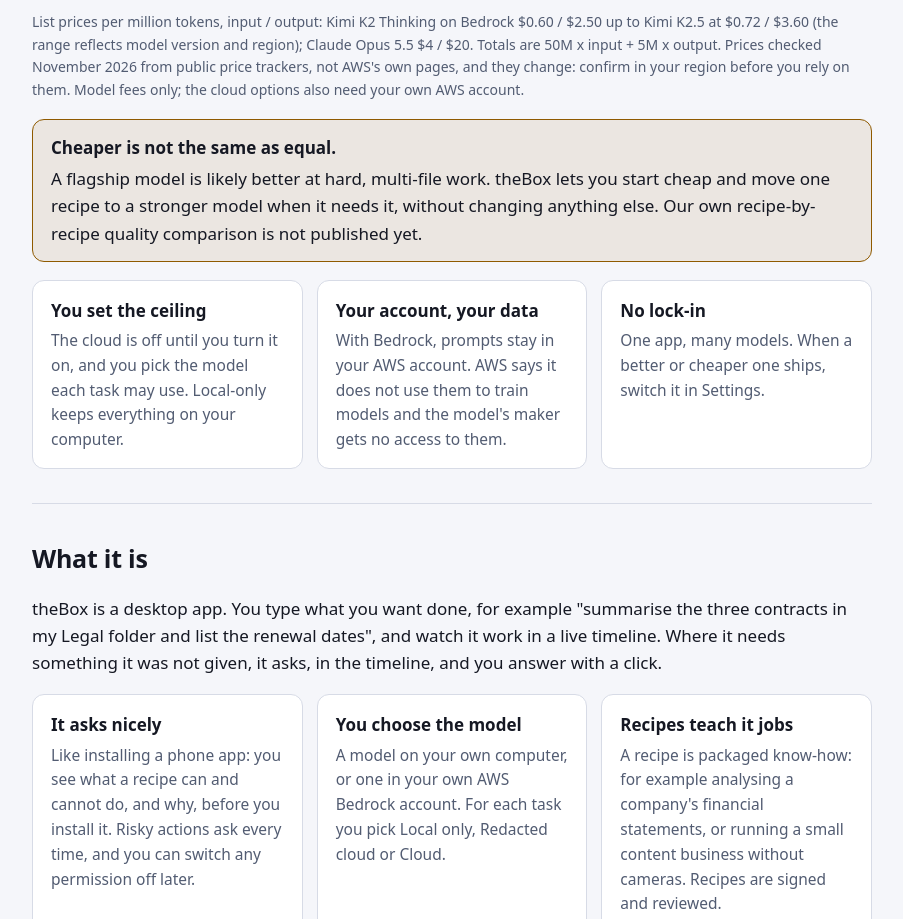
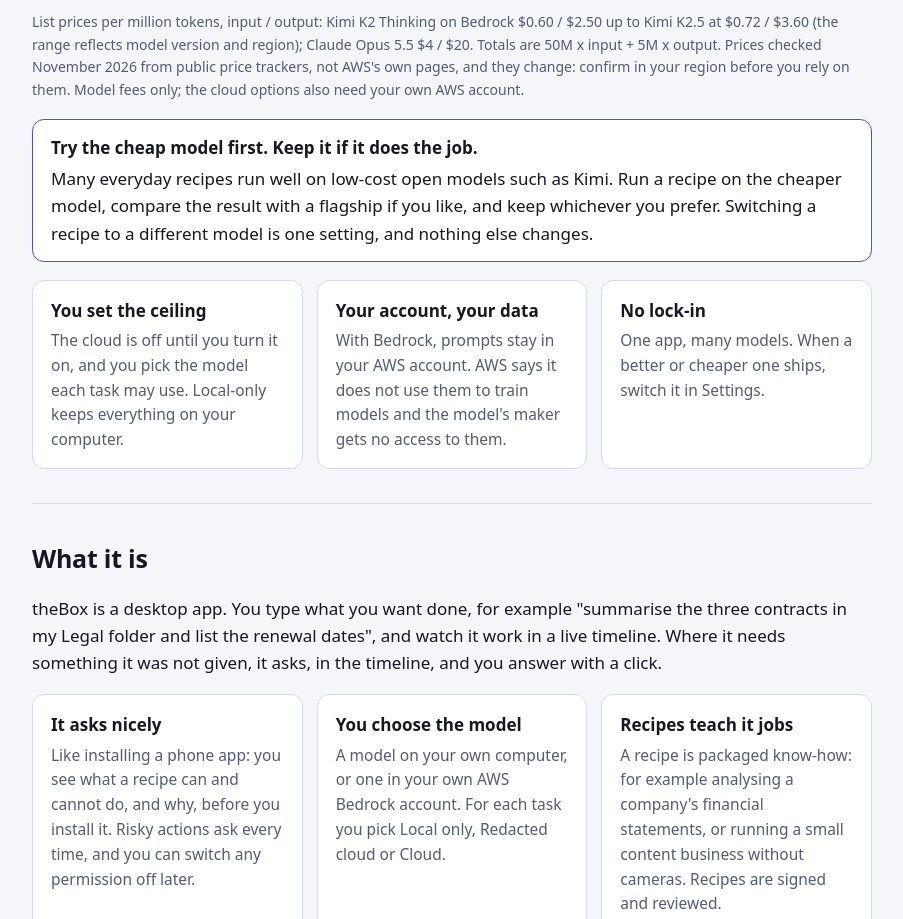
Before and after one commit to opaq-ai/getTheBox, a plain HTML site: page index.html in a window 1280 px wide. Shown: the part 984-1903 px from the top of the page, without its empty margins (188-1091 px from the left). Drawn offline with Linux system fonts and the light colour scheme.

Commit message:
Landing page: replace the quality caveat with a try-it-yourself message

```diff
--- a/index.html
+++ b/index.html
@@ -54,6 +54,7 @@ pre{background:var(--surface-2);padding:12px 14px;border-radius:9px;overflow-x:a
 pre code{padding:0;background:none}
 .note{background:var(--warn-soft);border:1px solid var(--warn);border-radius:12px;padding:14px 18px;margin:18px 0}
 .note b{display:block;margin-bottom:4px}
+.note.ok{background:var(--surface);border-color:var(--accent)}
 .dl a{color:var(--accent-ink);font-weight:600}
 .test{display:inline-block;color:var(--warn);background:var(--warn-soft);border:1px solid var(--warn);border-radius:6px;padding:0 7px;font-size:12px;font-weight:600;margin-left:4px;white-space:nowrap}
 footer{padding:30px 0 50px;color:var(--muted);font-size:14.5px;border-top:1px solid var(--border)}
@@ -91,7 +92,7 @@ a{color:var(--accent-ink)}
     <div class="bar hi"><span>Claude Opus 5.5</span><div class="track"><div class="fill" style="width:100%"></div></div><span class="amt">$300</span></div>
   </div>
   <p class="fine">List prices per million tokens, input / output: Kimi K2 Thinking on Bedrock $0.60 / $2.50 up to Kimi K2.5 at $0.72 / $3.60 (the range reflects model version and region); Claude Opus 5.5 $4 / $20. Totals are 50M x input + 5M x output. Prices checked November 2026 from public price trackers, not AWS's own pages, and they change: confirm in your region before you rely on them. Model fees only; the cloud options also need your own AWS account.</p>
-  <div class="note"><b>Cheaper is not the same as equal.</b>A flagship model is likely better at hard, multi-file work. theBox lets you start cheap and move one recipe to a stronger model when it needs it, without changing anything else. Our own recipe-by-recipe quality comparison is not published yet.</div>
+  <div class="note ok"><b>Try the cheap model first. Keep it if it does the job.</b>Many everyday recipes run well on low-cost open models such as Kimi. Run a recipe on the cheaper model, compare the result with a flagship if you like, and keep whichever you prefer. Switching a recipe to a different model is one setting, and nothing else changes.</div>
   <div class="grid" style="margin-top:18px">
     <div class="card"><h3>You set the ceiling</h3><p>The cloud is off until you turn it on, and you pick the model each task may use. Local-only keeps everything on your computer.</p></div>
     <div class="card"><h3>Your account, your data</h3><p>With Bedrock, prompts stay in your AWS account. AWS says it does not use them to train models and the model's maker gets no access to them.</p></div>
```
